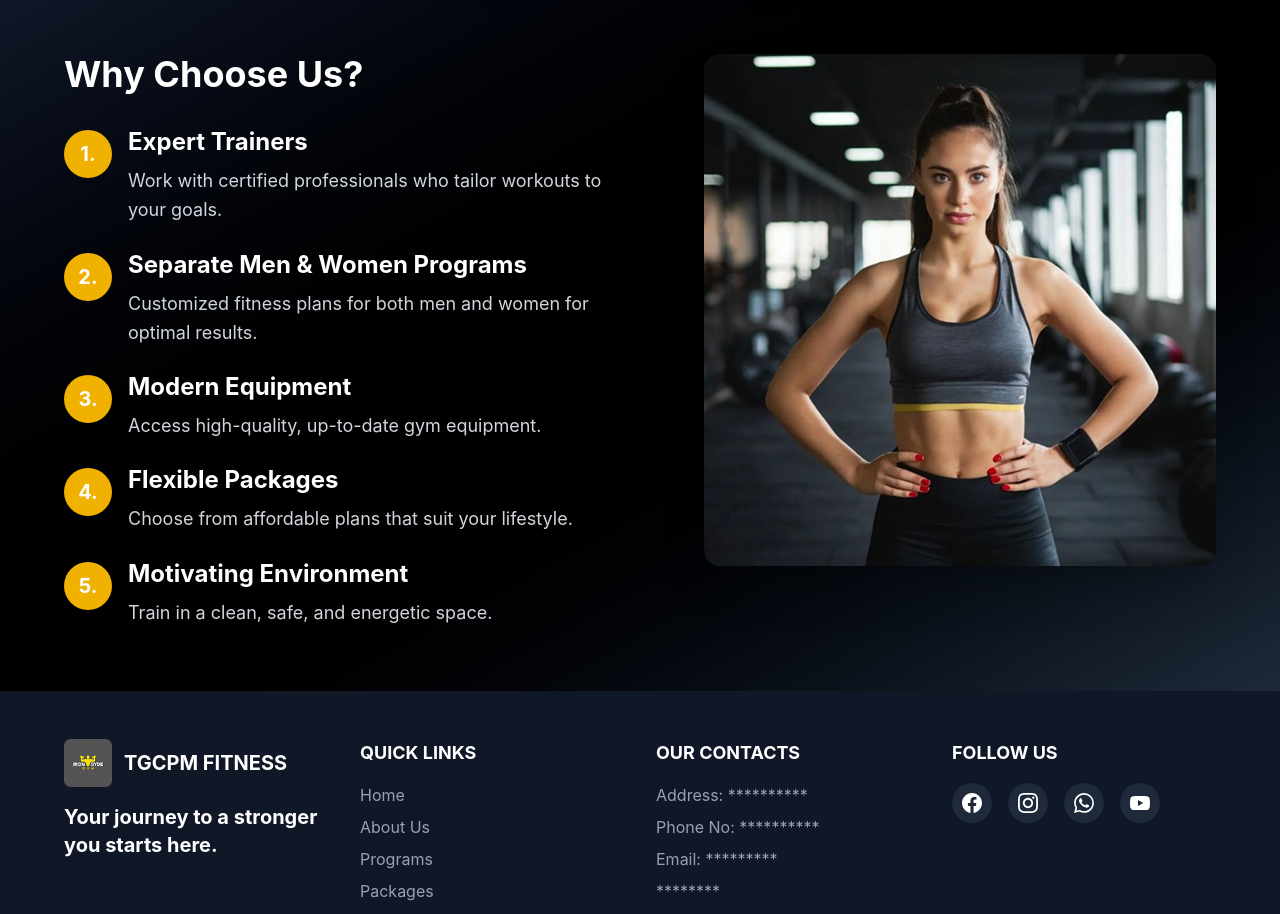
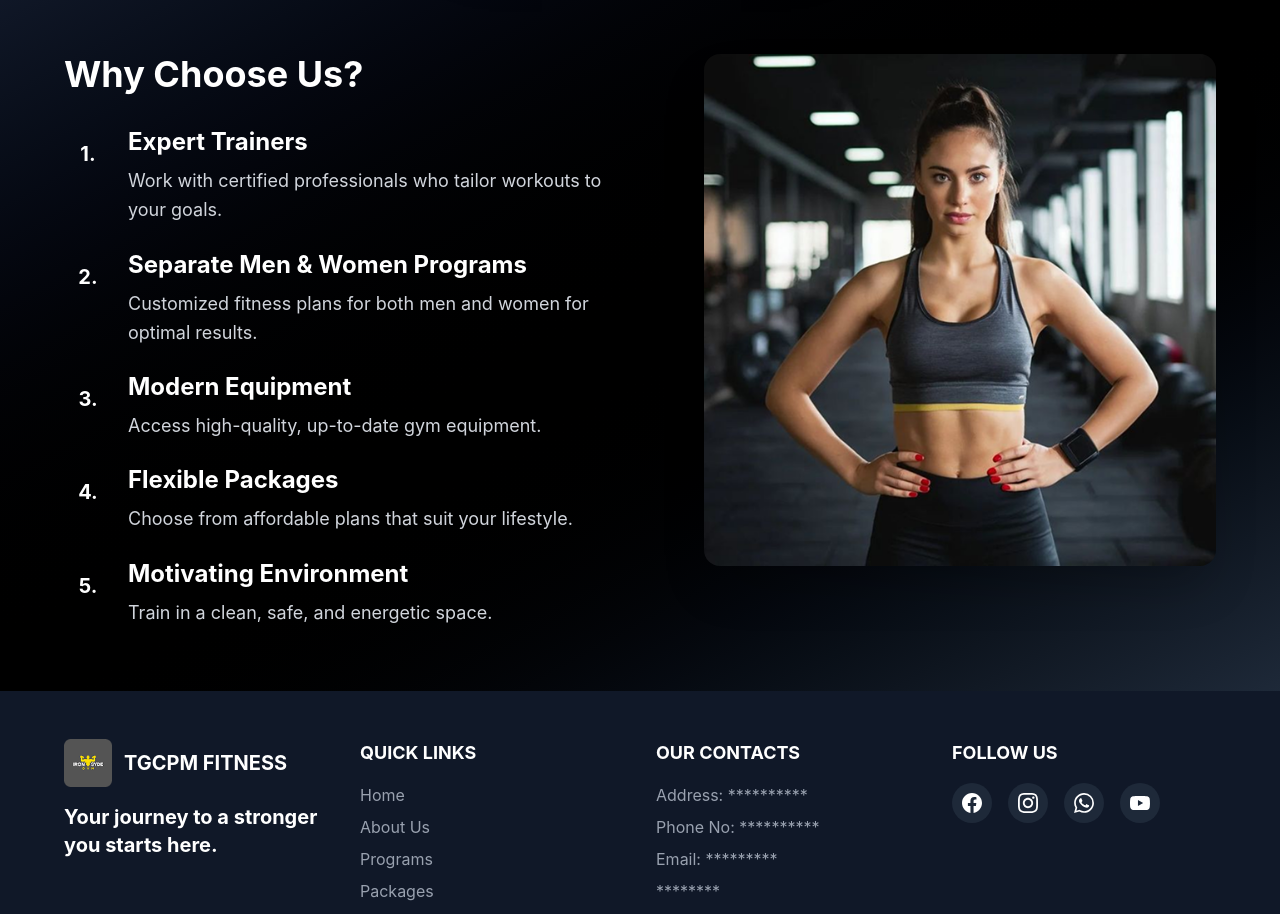
Before and after one commit to supunyasanthaofficial/Gym, a React (Vite) app: page / in a window 1280 px wide. Shown: the part 1260-2174 px from the top of the page. Built offline with nearby package versions, Linux system fonts and the light colour scheme.

Commit message:
remove the color of numbers

```diff
--- a/src/pages/Home.jsx
+++ b/src/pages/Home.jsx
@@ -262,7 +262,7 @@ const Home = () => {
               <div className="space-y-6">
                 {/* Point 1 */}
                 <div className="flex items-start">
-                  <div className="shrink-0 w-12 h-12 bg-yellow-500 rounded-full flex items-center justify-center text-white font-bold text-xl mr-4 mt-1">
+                  <div className="shrink-0 w-12 h-12  rounded-full flex items-center justify-center text-white font-bold text-xl mr-4 mt-1">
                     1.
                   </div>
                   <div>
@@ -278,7 +278,7 @@ const Home = () => {
 
                 {/* Point 2 */}
                 <div className="flex items-start">
-                  <div className="shrink-0 w-12 h-12 bg-yellow-500 rounded-full flex items-center justify-center text-white font-bold text-xl mr-4 mt-1">
+                  <div className="shrink-0 w-12 h-12  rounded-full flex items-center justify-center text-white font-bold text-xl mr-4 mt-1">
                     2.
                   </div>
                   <div>
@@ -294,7 +294,7 @@ const Home = () => {
 
                 {/* Point 3 */}
                 <div className="flex items-start">
-                  <div className="shrink-0 w-12 h-12 bg-yellow-500 rounded-full flex items-center justify-center text-white font-bold text-xl mr-4 mt-1">
+                  <div className="shrink-0 w-12 h-12  rounded-full flex items-center justify-center text-white font-bold text-xl mr-4 mt-1">
                     3.
                   </div>
                   <div>
@@ -309,7 +309,7 @@ const Home = () => {
 
                 {/* Point 4 */}
                 <div className="flex items-start">
-                  <div className="shrink-0 w-12 h-12 bg-yellow-500 rounded-full flex items-center justify-center text-white font-bold text-xl mr-4 mt-1">
+                  <div className="shrink-0 w-12 h-12  rounded-full flex items-center justify-center text-white font-bold text-xl mr-4 mt-1">
                     4.
                   </div>
                   <div>
@@ -324,7 +324,7 @@ const Home = () => {
 
                 {/* Point 5 */}
                 <div className="flex items-start">
-                  <div className="shrink-0 w-12 h-12 bg-yellow-500 rounded-full flex items-center justify-center text-white font-bold text-xl mr-4 mt-1">
+                  <div className="shrink-0 w-12 h-12  rounded-full flex items-center justify-center text-white font-bold text-xl mr-4 mt-1">
                     5.
                   </div>
                   <div>
```
